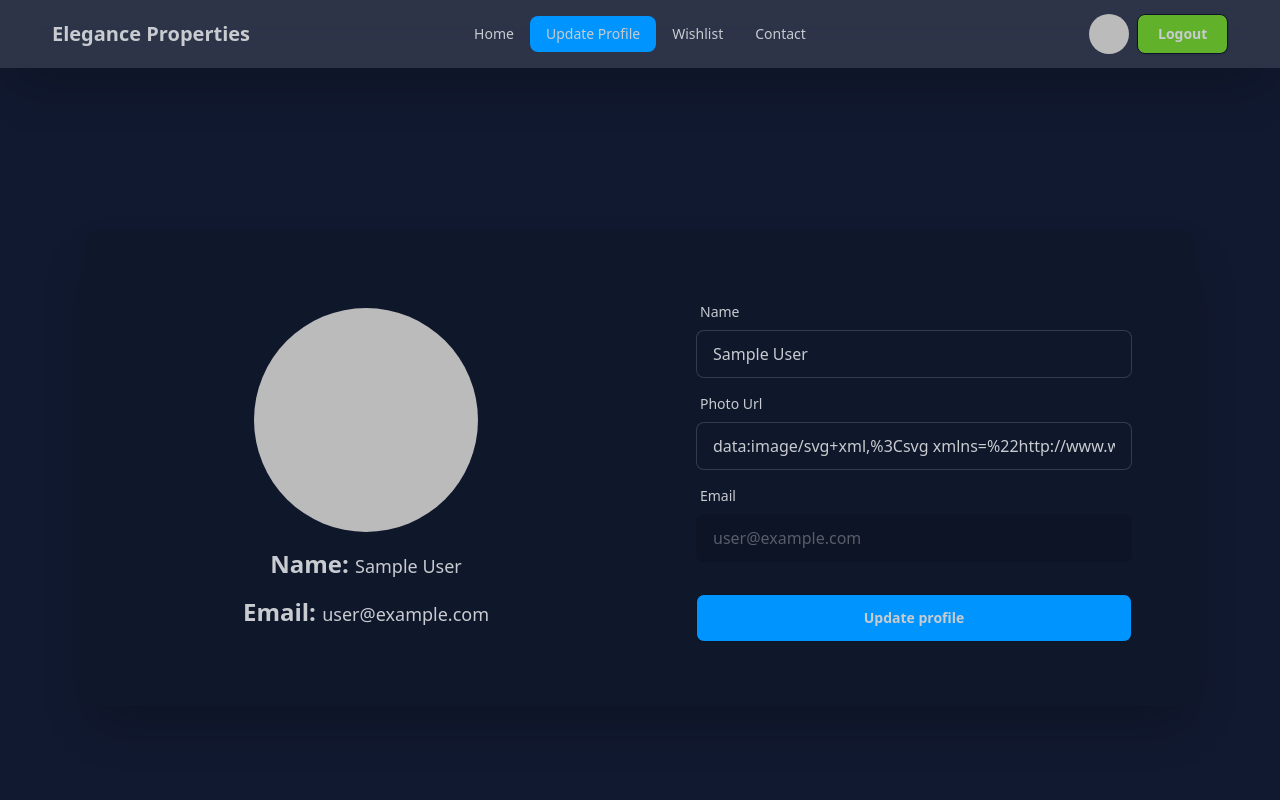
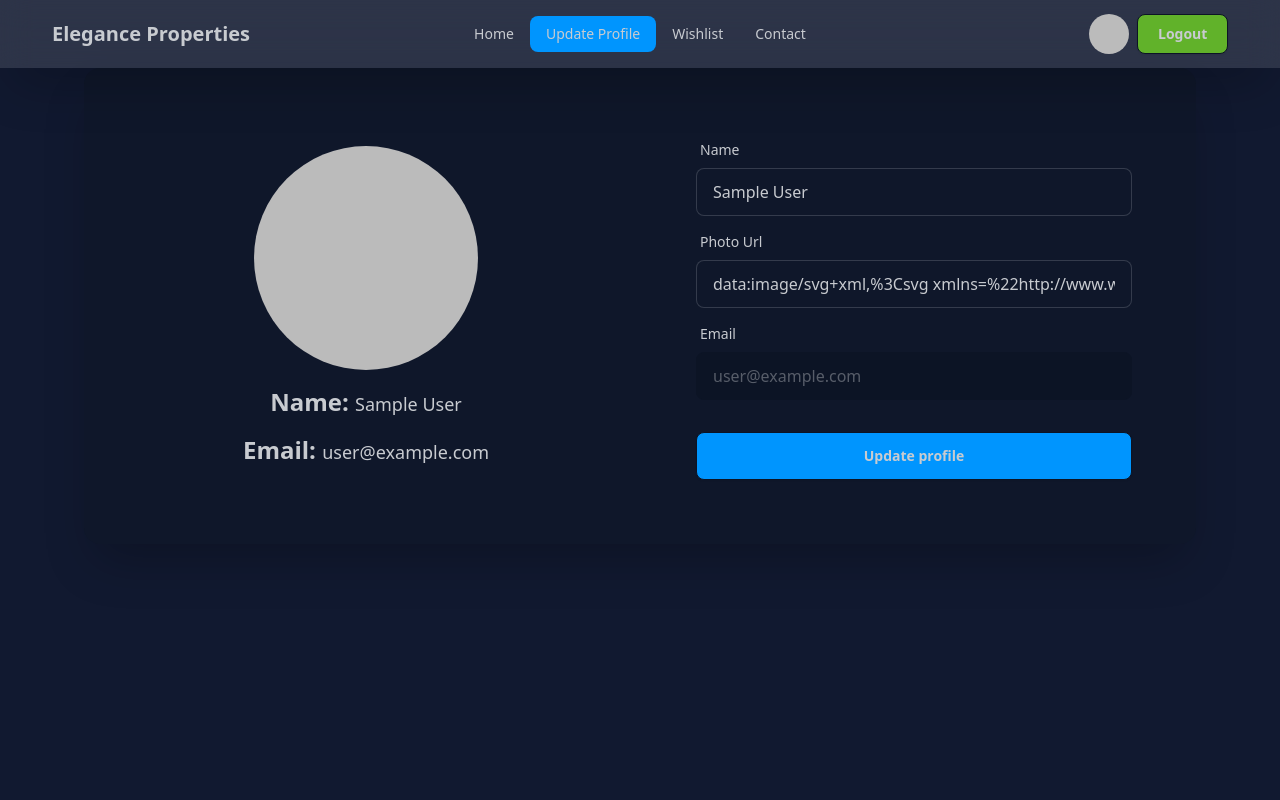
Before and after one commit to rjspyk5/elegance-properties, a React (Vite) app: page /updateprofile in a window 1280 px wide. Shown: the top 800 px of the page. Built offline with nearby package versions, Linux system fonts and the light colour scheme; no server answers; sample sign-in values are in the browser's storage.

Commit message:
final revision done

```diff
--- a/src/Pages/UpdateProfile.jsx
+++ b/src/Pages/UpdateProfile.jsx
@@ -30,7 +30,7 @@ export const UpdateProfile = () => {
       <Helmet>
         <title>Elegance | update profile</title>
       </Helmet>
-      <div className="hero min-h-screen ">
+      <div className="hero ">
         <div className="card   shadow-2xl  bg-base-100">
           <div className="hero-content grid grid-cols-1 md:grid-cols-2">
             <div className="text-center flex flex-col justify-center items-center animate__animated animate__slow animate__backInLeft">
```
